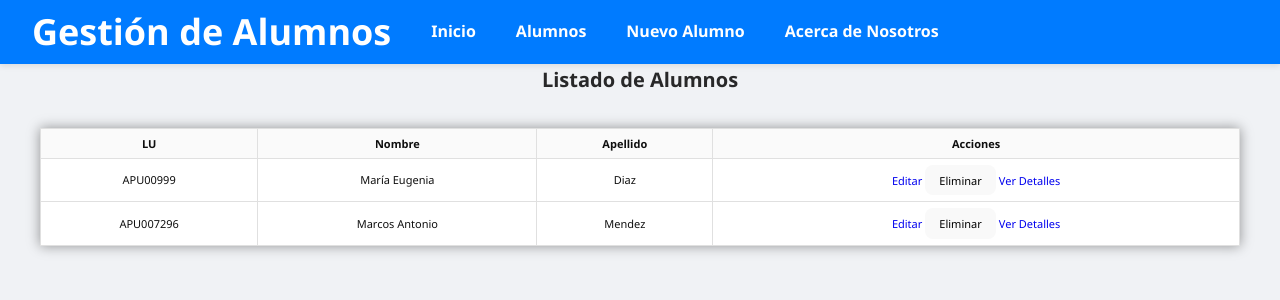
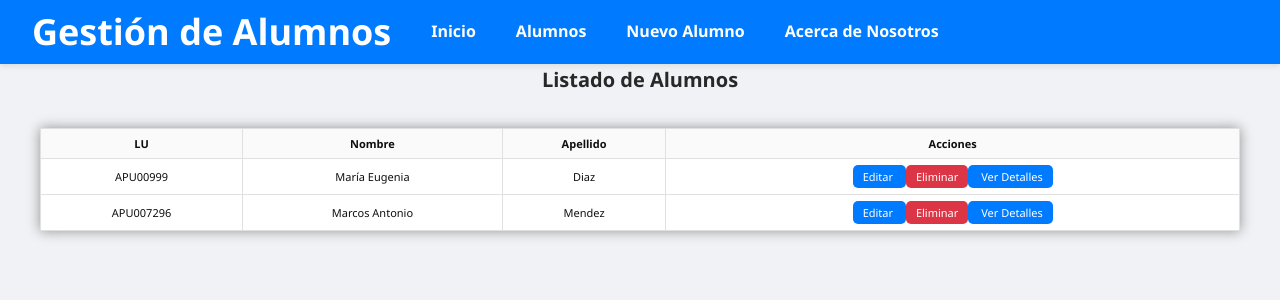
Before and after one commit to RMaxiG/pv_tp5_grupo4, a React (Vite) app in the folder Tp5-Grupo4/: page /ListAlumnos in a window 1280 px wide. Shown: the top 300 px of the page. Built offline with nearby package versions, Linux system fonts and the light colour scheme.

Commit message:
fix: correcion de estilos de botones[MarcosM09]

```diff
--- a/Tp5-Grupo4/src/Style/UserList.module.css
+++ b/Tp5-Grupo4/src/Style/UserList.module.css
@@ -53,3 +53,33 @@ tbody tr {
   gap: 2px;
   flex-wrap: wrap;
 }
+.btn {
+  padding: 4px 10px;
+  border: none;
+  border-radius: 5px;
+  font-size: 11px;
+  cursor: pointer;
+  text-decoration: none;
+  color: white;
+  transition: background-color 0.2s ease;
+}
+.btn.edit {
+  background-color: #007bff;
+}
+.btn.edit:hover {
+  background-color: #0056b3;
+}
+
+.btn.delete {
+  background-color: #dc3545;
+}
+.btn.delete:hover {
+  background-color: #b02a37;
+}
+
+.btn.details {
+  background-color: #007bff;
+}
+.btn.details:hover {
+  background-color: #0056b3;
+}
--- a/Tp5-Grupo4/src/Views/UserList.jsx
+++ b/Tp5-Grupo4/src/Views/UserList.jsx
@@ -1,5 +1,5 @@
 import { Link, useNavigate } from "react-router-dom"
-import '../Style/UserList.module.css'
+import styles from '../Style/UserList.module.css'
 const BoardL = ({ lista, eliminarAlumno }) => {
 
     return (
@@ -22,9 +22,10 @@ const BoardL = ({ lista, eliminarAlumno }) => {
                             <td>{dato.apellido}</td>
                             <td>
                                 <div className="action-buttons">
-                                    <Link to={`/editar/${dato.Lu}`}> Editar </Link>
-                                    <button onClick={() => eliminarAlumno(dato.Lu)}> Eliminar </button>
-                                    <Link to={`/alumno/${dato.Lu}`}> Ver Detalles</Link>
+                                    <Link
+                                    to={`/editar/${dato.Lu}`} className={`${styles.btn} ${styles.edit}`}> Editar </Link>
+                                    <button onClick={() => eliminarAlumno(dato.Lu)} className={`${styles.btn} ${styles.delete}`}> Eliminar </button>
+                                    <Link to={`/alumno/${dato.Lu}`} className={`${styles.btn} ${styles.details}`}> Ver Detalles</Link>
                                 </div>
                             </td>
                         </tr>))
```
